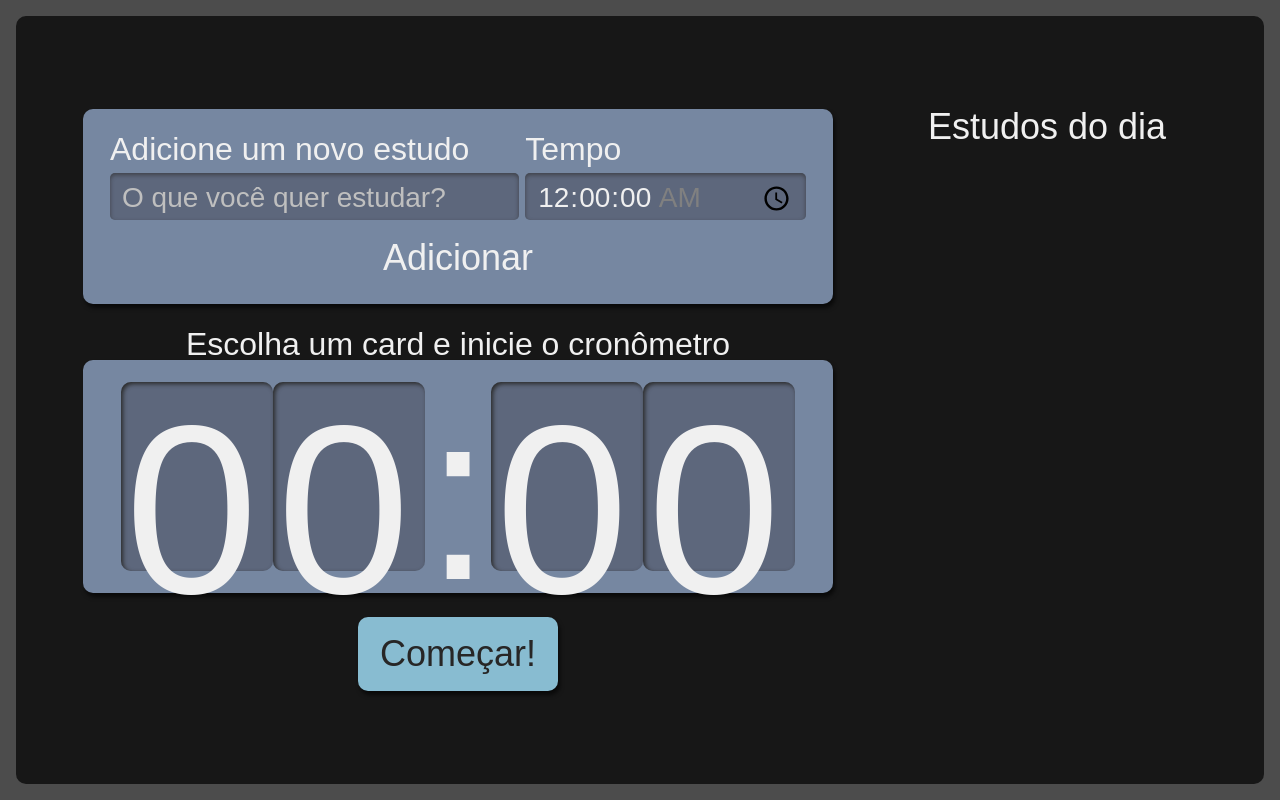
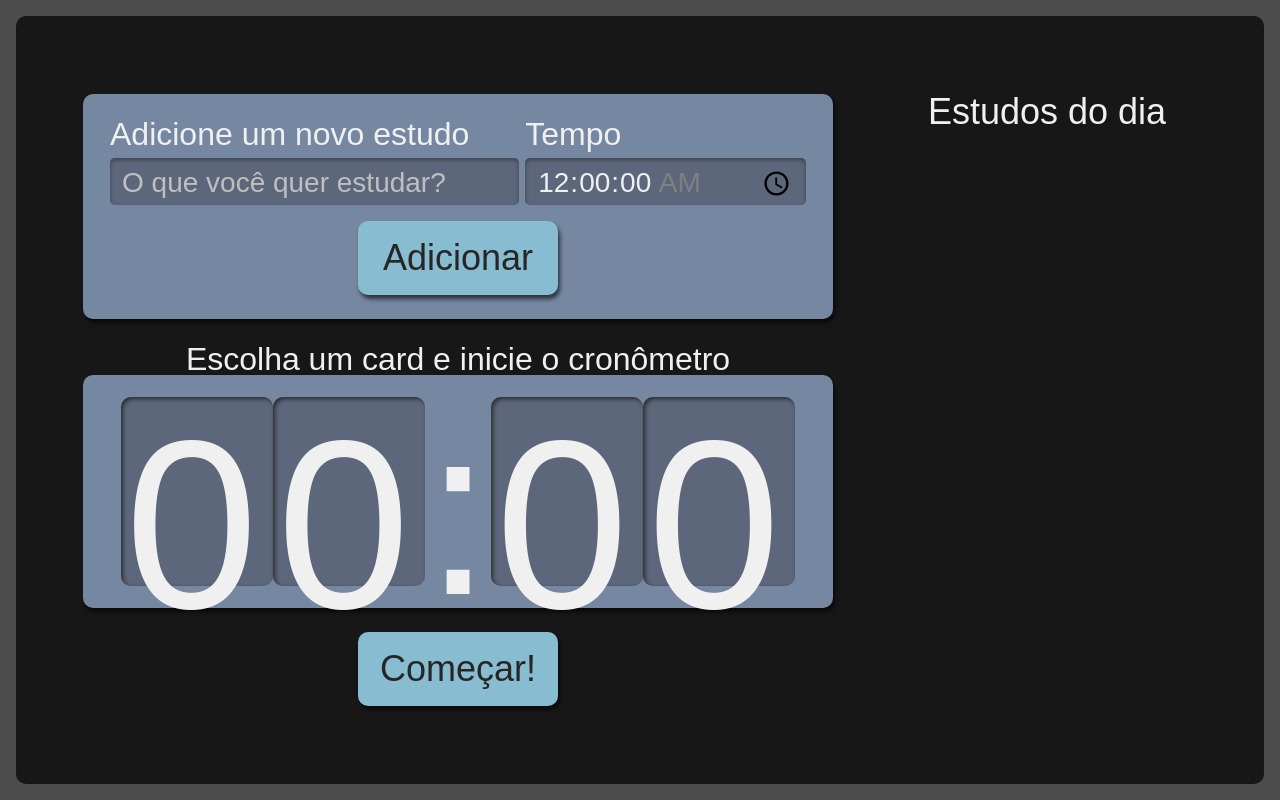
Before and after one commit to KatiaSonally/alura-studies, a React (Create React App) app: page / in a window 1280 px wide. Built offline with nearby package versions, Linux system fonts and the light colour scheme.

Commit message:
feat: resets the form after including a new task

```diff
--- a/src/components/Botao/index.tsx
+++ b/src/components/Botao/index.tsx
@@ -2,7 +2,7 @@ import React from 'react';
 import style from './Botao.module.scss';
 
 class Botao extends React.Component<{
-    children: React.ReactNode; texto: string;
+    children: React.ReactNode;
     type?: "button" | "submit" | "reset" | undefined
 }> {
   render() {
--- a/src/components/Formulario/index.tsx
+++ b/src/components/Formulario/index.tsx
@@ -14,9 +14,13 @@ class Formulario extends React.Component<{
     adicionarTarefa(evento: React.FormEvent<HTMLFormElement>) {
         evento.preventDefault();
         this.props.setTarefas(tarefasAntigas => [...tarefasAntigas, { ...this.state }])
+        this.setState({
+            tarefa: "",
+            tempo: "00:00"
+        })
     }
 
-    render(): React.ReactNode {
+    render() {
         return(
             <form className={style.novaTarefa} onSubmit={this.adicionarTarefa.bind(this)}>
                 <div className={style.inputContainer}>
@@ -39,7 +43,7 @@ class Formulario extends React.Component<{
                     </label>
                     <input
                         type='time'
-                        step={1}
+                        step='1'
                         name='tempo'
                         value={this.state.tempo}
                         onChange={evento => this.setState({ ...this.state, tempo: evento.target.value })}
@@ -49,9 +53,9 @@ class Formulario extends React.Component<{
                         required
                     />
                 </div>
-                <button type="submit">
+                <Botao type="submit">
                     Adicionar
-                </button>
+                </Botao>
             </form>
         )
     }
```
Also changed, not shown: 1 other file (tests, documents, lock files or other folders).
